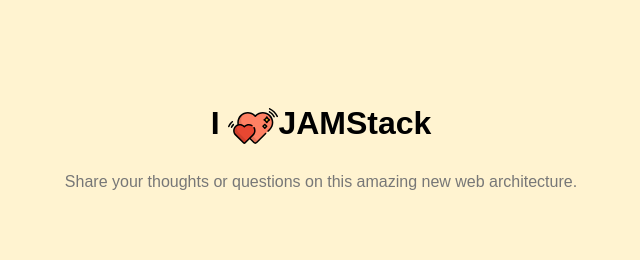
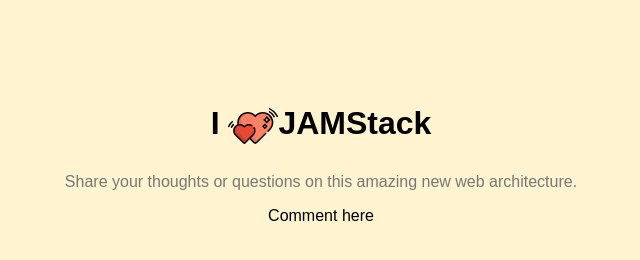
Before and after one commit to JonasWolfram/simplejam, a plain HTML site: page index.html in a window 1280 px wide. Shown: the whole page, without its empty margins (319-959 px from the left). Drawn offline with Linux system fonts and the light colour scheme.

Commit message:
Adds comments placeholder

```diff
--- a/index.html
+++ b/index.html
@@ -9,5 +9,8 @@
 
     <h1>I <img src="hearts.svg" alt="">JAMStack</h1>
     <p>Share your thoughts or questions on this amazing new web architecture.</p>
+
+    Comment here
+
   </body>
 </html>
```
